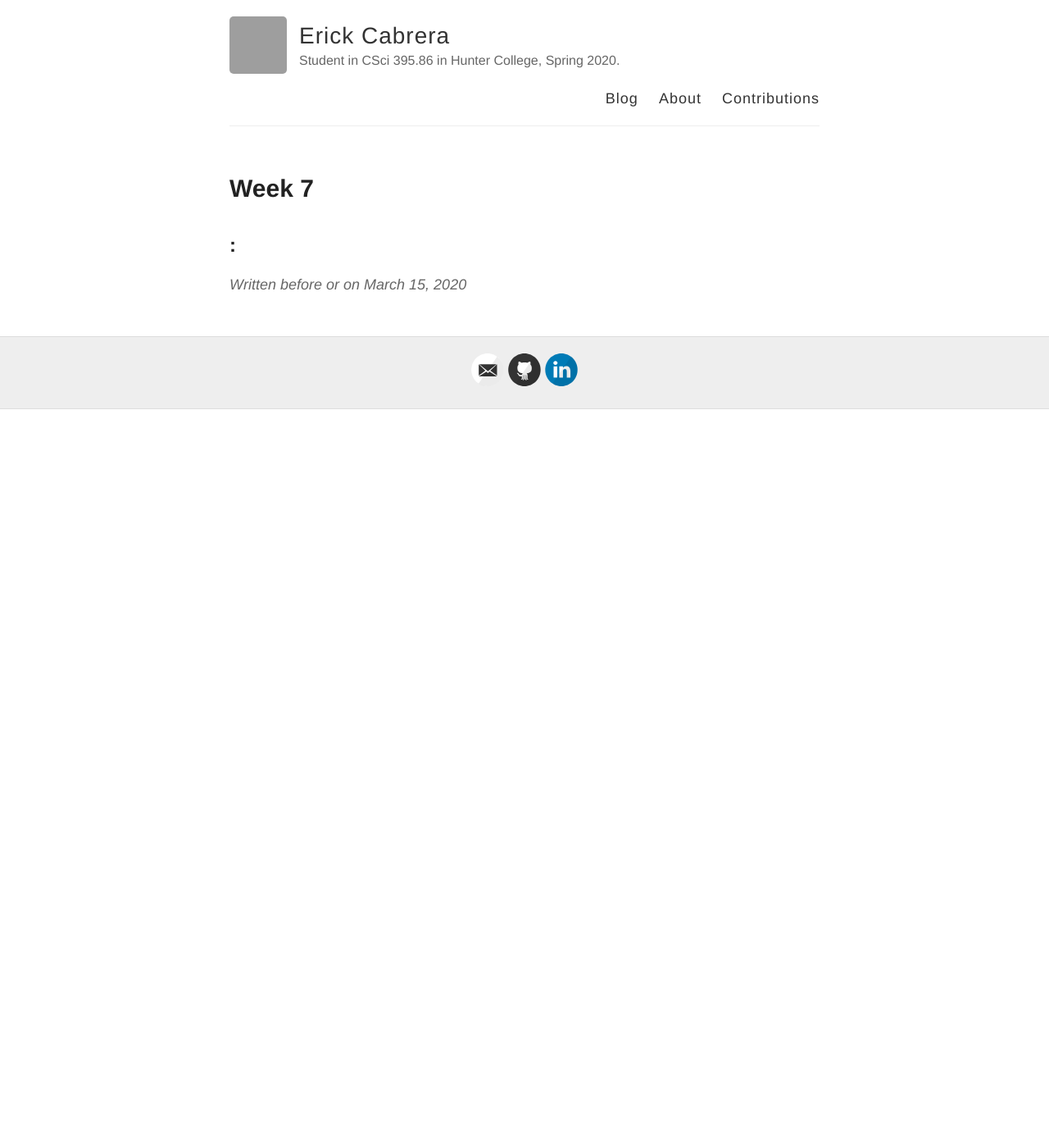
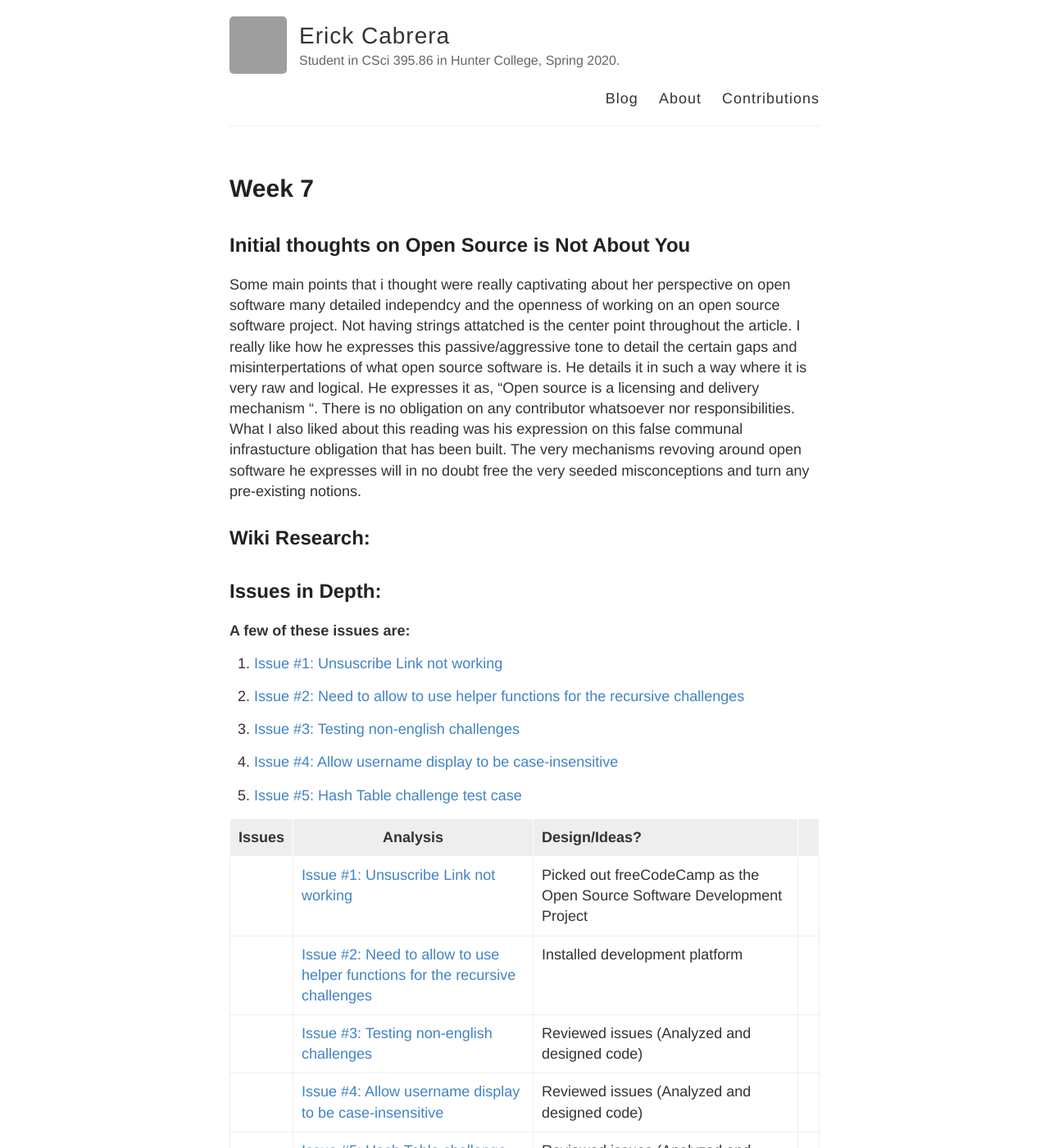
Before and after one commit to hunter-college-ossd-spr-2020/MarceloDamian-weekly, a Jekyll site: the page built from _posts/2020-03-15-week07.md, in a window 1280 px wide and 1400 px high. Shown: the whole window at 82% size. Built offline with Jekyll 4.4.1, drawn with Linux system fonts in a browser that asks for light colours; some of the changed text lies outside the part shown; grey boxes are pictures that could not be loaded.

Commit message:
work in progress

```diff
--- a/_posts/2020-03-15-week07.md
+++ b/_posts/2020-03-15-week07.md
@@ -3,4 +3,59 @@ layout: post
 title: Week 7
 ---
 
-## :
+## Initial thoughts on Open Source is Not About You
+  Some main points that i thought were really captivating about her perspective on open software many detailed independcy and the openness of working on an open source software project. Not having strings attatched is the center point throughout the article. I really like how he expresses this passive/aggressive tone to detail the certain gaps and misinterpertations of what open source software is. He details it in such a way where it is very raw and logical. He expresses it as, "Open source is a licensing and delivery mechanism ". There is no obligation on any contributor whatsoever nor responsibilities. What I also liked about this reading was his expression on this false communal infrastucture obligation that has been built. The very mechanisms revoving around open software he expresses will in no doubt free the very seeded misconceptions and turn any pre-existing notions.
+
+## Wiki Research:
+
+
+## Issues in Depth:
+
+ **A few of these issues are:**
+
+1. [Issue #1: Unsuscribe Link not working](https://github.com/freeCodeCamp/freeCodeCamp/issues/38322)
+
+2. [Issue #2: Need to allow to use helper functions for the recursive challenges](https://github.com/freeCodeCamp/freeCodeCamp/issues/37868)
+
+3. [Issue #3: Testing non-english challenges](https://github.com/freeCodeCamp/freeCodeCamp/issues/34641)
+
+4. [Issue #4: Allow username display to be case-insensitive](https://github.com/freeCodeCamp/freeCodeCamp/issues/35525)
+
+5. [Issue #5: Hash Table challenge test case](https://github.com/freeCodeCamp/freeCodeCamp/issues/38049)
+
+
+Issues| Analysis | Design/Ideas?
+|---|---|:---|
+|[Issue #1: Unsuscribe Link not working](https://github.com/freeCodeCamp/freeCodeCamp/issues/38322)| Picked out freeCodeCamp as the Open Source Software Development Project | |
+|[Issue #2: Need to allow to use helper functions for the recursive challenges](https://github.com/freeCodeCamp/freeCodeCamp/issues/37868) | Installed development platform | |
+|[Issue #3: Testing non-english challenges](https://github.com/freeCodeCamp/freeCodeCamp/issues/34641) | Reviewed issues (Analyzed and designed code)| |
+|[Issue #4: Allow username display to be case-insensitive](https://github.com/freeCodeCamp/freeCodeCamp/issues/35525) | Reviewed issues (Analyzed and designed code)| |
+|[Issue #5: Hash Table challenge test case](https://github.com/freeCodeCamp/freeCodeCamp/issues/38049) | Reviewed issues (Analyzed and designed code)| |
+
+
+
+
+
+### Current Time-Table (Updated as of March 15,2020):
+
+ Date| Small description
+|---|:---|
+| 3/05/2020 | Picked out freeCodeCamp as the Open Source Software Development Project |
+| 3/09/2020 | Installed development platform |
+| 3/15/2020 | Reviewed issues (Analyzed and designed code)|
+
+**Future goals:**
+
+[**********] = Fully Completed | [**........] = Partially completed
+
+- [**********] Install the project
+- [********..] Analyzed and Designed code.
+- [***......] Refresh on javascript
+- [..........] Tests edited scripts
+- [..........] Debugs scripts
+- [..........] Modify and edit scripts based off of issues
+- [..........] Push edits to upstream
+- [***.......] Documents all steps
+
+
+### Contributions/Miscellaneous:
```
